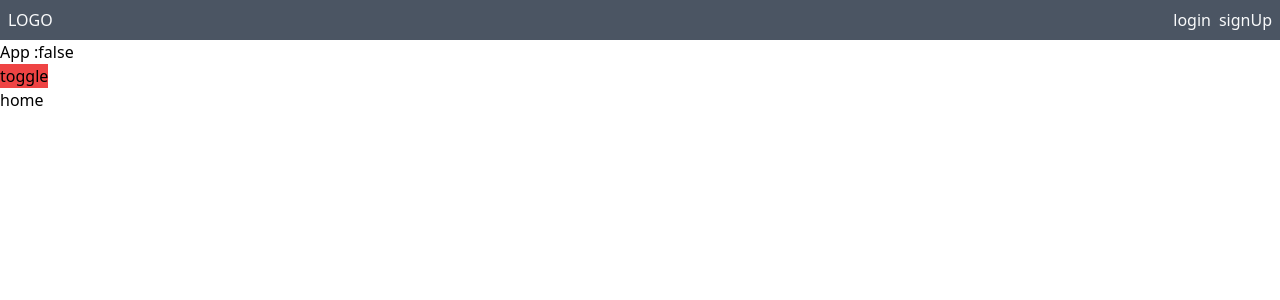
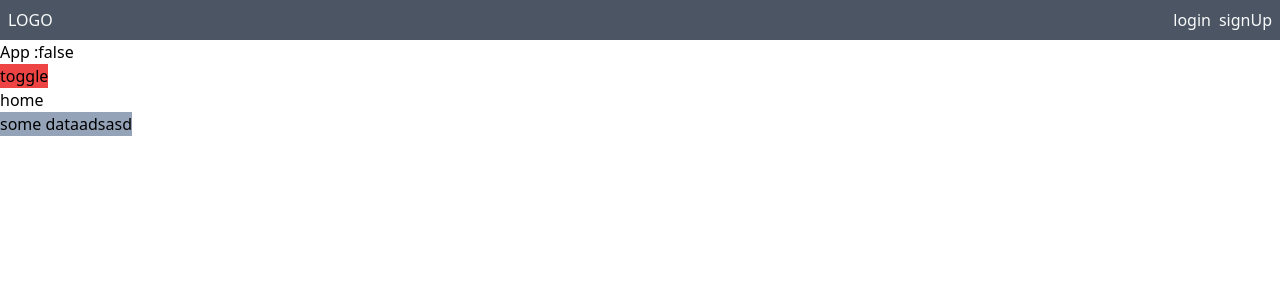
Before and after one commit to harshG775/notepad, a React (Vite) app in the folder react-vite-app/: page / in a window 1280 px wide. Shown: the top 300 px of the page. Built offline with nearby package versions, Linux system fonts and the light colour scheme.

Commit message:
draggable div

```diff
--- a/react-vite-app/src/pages/home/Home.jsx
+++ b/react-vite-app/src/pages/home/Home.jsx
@@ -1,7 +1,72 @@
 //App.jsx
-import { useContext } from "react";
+import { useContext, useEffect, useRef, useState } from "react";
 import Context_db from "@/store/Context_db";
 import { Actions } from "@/store/Reducer_db";
+
+const DraggableDiv = () => {
+	const divRef = useRef(null);
+    const [currentDiv, setCurrentDiv] = useState({});
+	useEffect(() => {
+		const elmnt = divRef.current;
+		let pos1 = 0,
+			pos2 = 0,
+			pos3 = 0,
+			pos4 = 0;
+
+		const dragMouseDown = (e) => {
+			e.preventDefault();
+			pos3 = e.clientX;
+			pos4 = e.clientY;
+			document.onmouseup = onMouseUp;
+			document.onmousemove = elementDrag;
+		};
+
+		const elementDrag = (e) => {
+			e.preventDefault();
+			pos1 = pos3 - e.clientX;
+			pos2 = pos4 - e.clientY;
+			pos3 = e.clientX;
+			pos4 = e.clientY;
+			elmnt.style.top = `${elmnt.offsetTop - pos2}px`;
+			elmnt.style.left = `${elmnt.offsetLeft - pos1}px`;
+		};
+		const onMouseUp = () => {
+			document.onmouseup = null;
+			document.onmousemove = null;
+            setCurrentDiv({
+                top: `${elmnt.offsetTop - pos2}px`,
+                left: `${elmnt.offsetLeft - pos1}px`,
+                width: `${elmnt.offsetWidth}px`,
+                height: `${elmnt.offsetHeight}px`,
+            })
+		};
+
+		if (elmnt) {
+			elmnt.onmousedown = dragMouseDown;
+		}
+
+		return () => {
+			if (elmnt) {
+				elmnt.onmousedown = null;
+			}
+			document.onmouseup = null;
+			document.onmousemove = null;
+		};
+	}, []);
+    console.log(currentDiv)
+
+	return (
+		<div
+			draggable="true"
+			className=" cursor-move fixed bg-slate-400"
+			id="mydiv"
+			ref={divRef}
+		>
+			{/* Content goes here */}
+			some dataadsasd
+		</div>
+	);
+};
 
 export default function Home() {
 	const [state, dispatch] = useContext(Context_db);
@@ -17,7 +82,8 @@ export default function Home() {
 			<button className="bg-red-500" onClick={handleClick}>
 				toggle
 			</button>
-            <h1>home</h1>
+			<h1>home</h1>
+			<DraggableDiv />
 		</div>
 	);
 }
```
